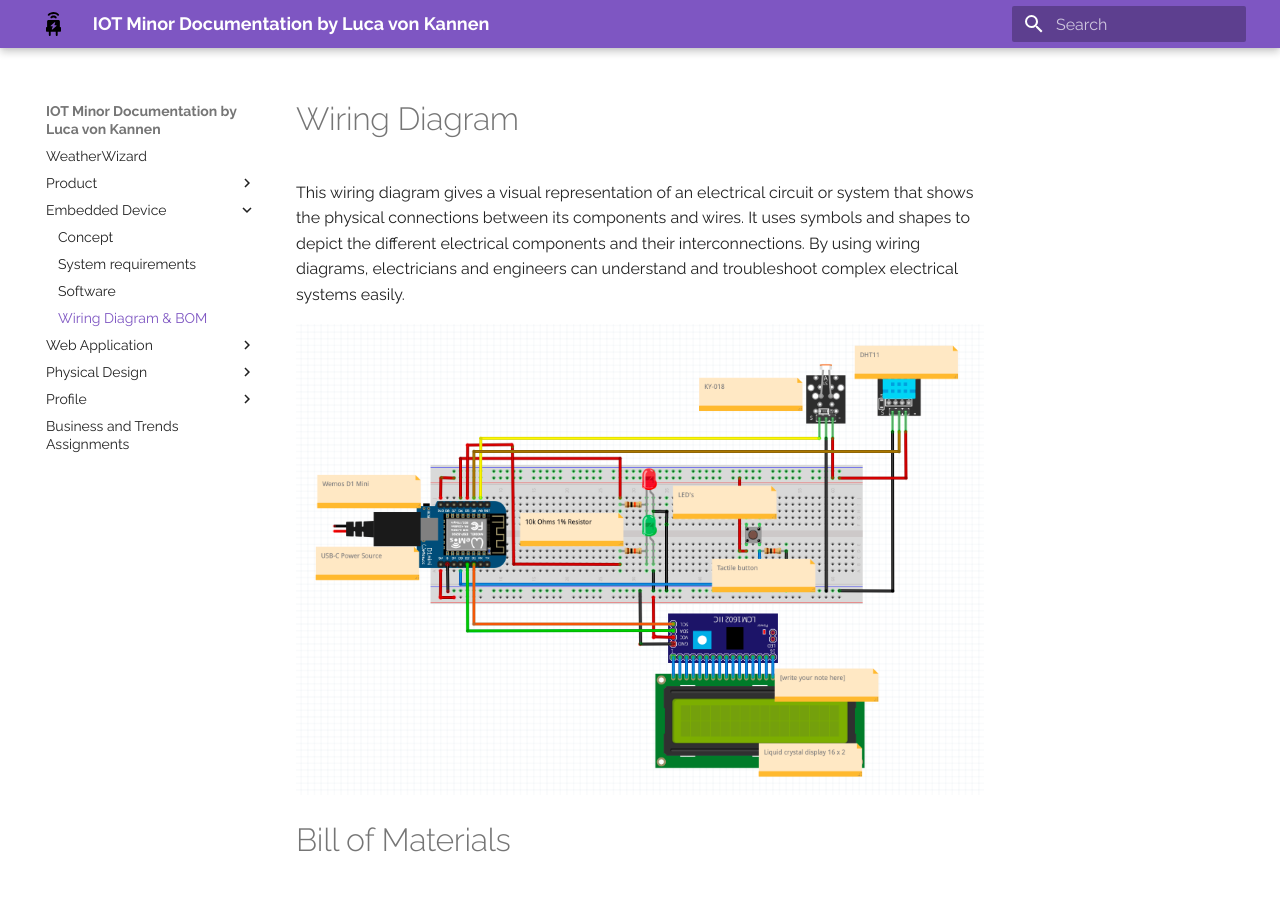
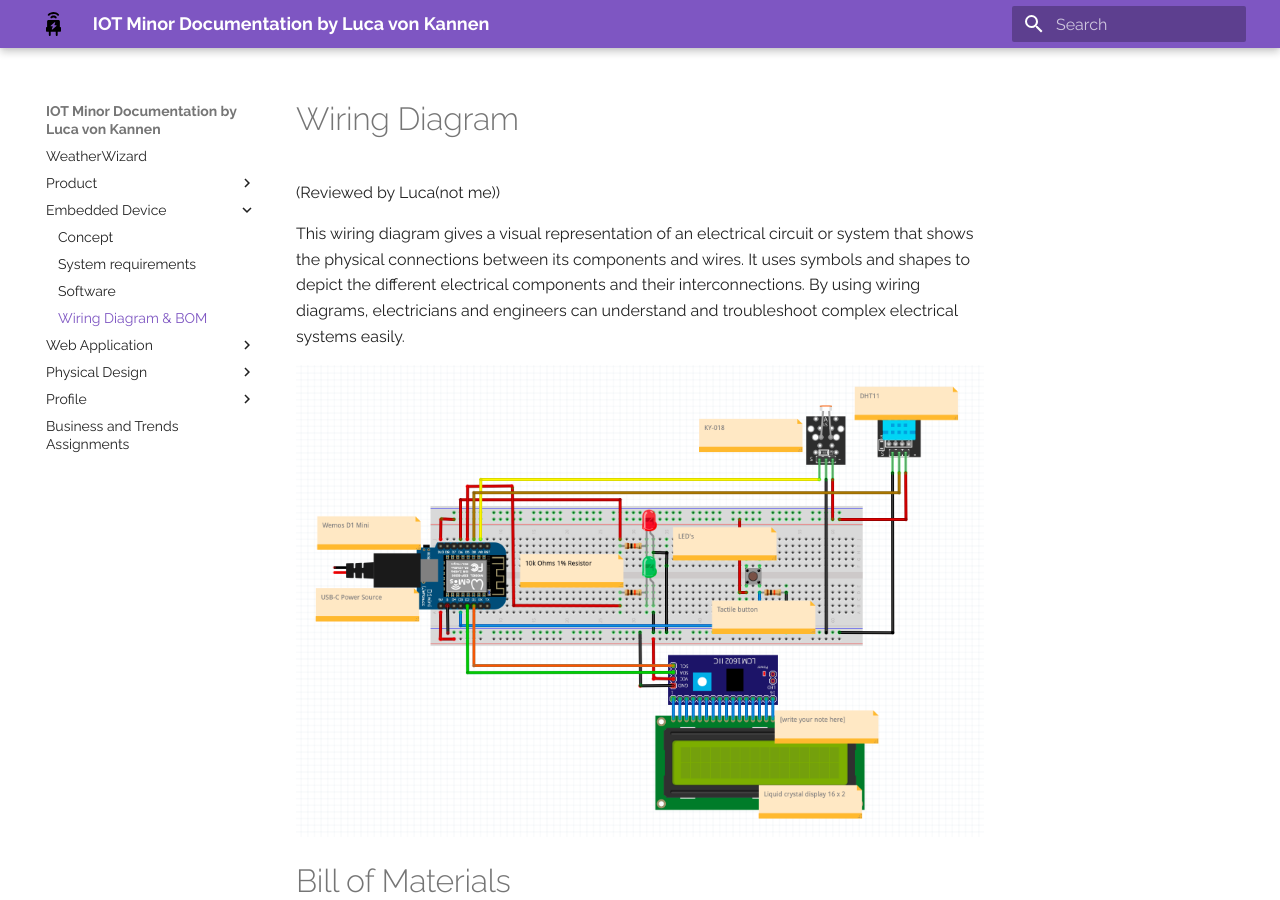
Before and after one commit to lv042/Weather-Wizard, an MkDocs documentation site: the page built from docs/bom.md, in a window 1280 px wide and 900 px high. Built offline with MkDocs 1.6.1 and Material for MkDocs 9.7.7, drawn with Linux system fonts in a browser that asks for light colours.

Commit message:
Added reviewer

```diff
--- a/docs/bom.md
+++ b/docs/bom.md
@@ -1,4 +1,6 @@
 # Wiring Diagram
+
+(Reviewed by Luca(not me))
 
 This wiring diagram gives a visual representation of an electrical circuit or system that shows the physical connections between its components and wires. It uses symbols and shapes to depict the different electrical components and their interconnections. By using wiring diagrams, electricians and engineers can understand and troubleshoot complex electrical systems easily.
 
```
